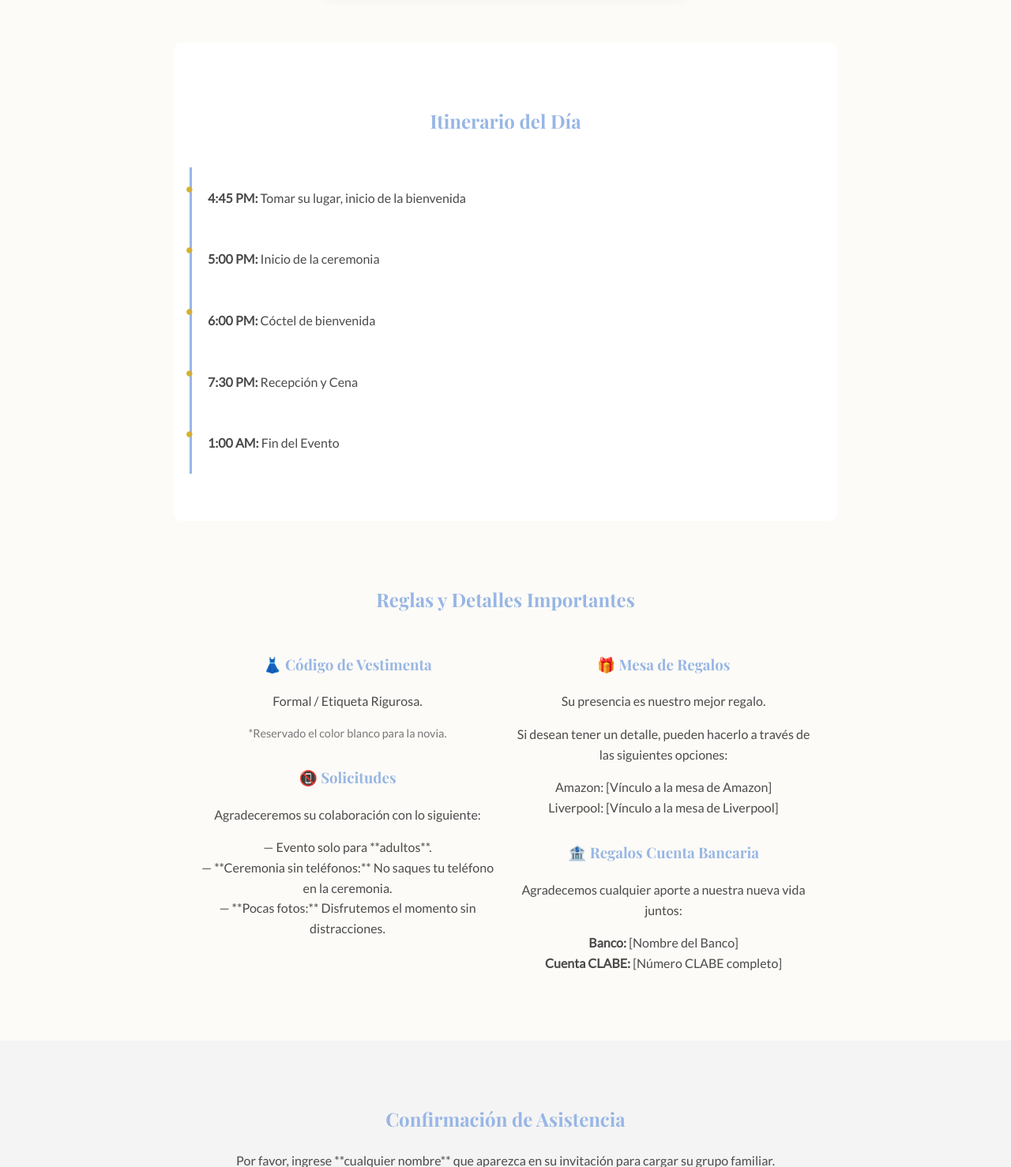
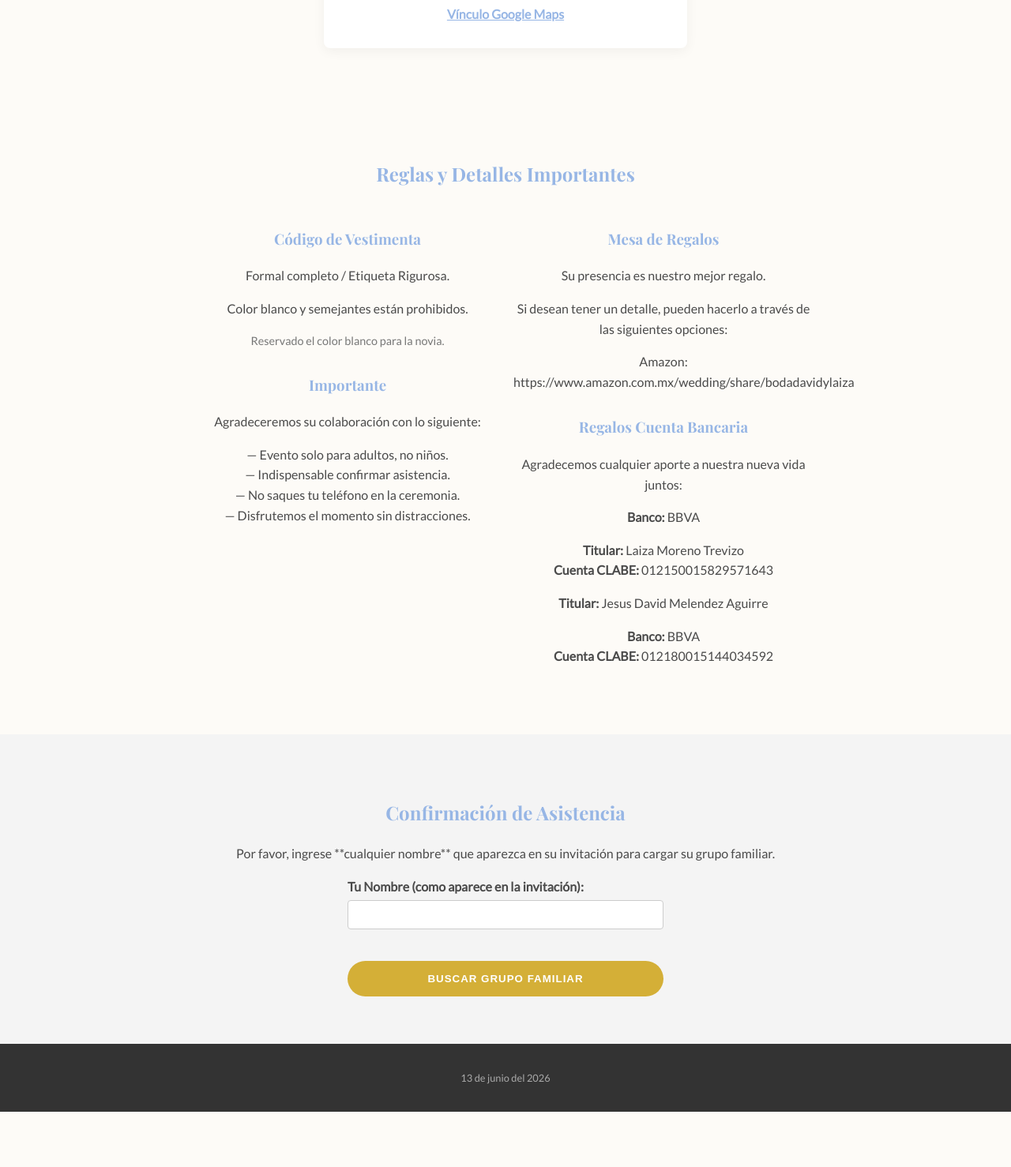
Before and after one commit to laizaydavidboda/invitacion-boda-flask, a Flask app: page / in a window 1280 px wide. Shown: the part 1769-3247 px from the top of the page at 79% size. After the commit the page ends 3177 px from the top, so only its background shows below. Run offline with Flask 3, Linux system fonts and the light colour scheme; some web fonts are replaced.

Commit message:
Update index.html datoas

```diff
--- a/templates/index.html
+++ b/templates/index.html
@@ -221,40 +221,20 @@
     <!-- SECCIÓN 2: DETALLES Y UBICACIÓN (Un solo lugar) -->
     <div class="container">
         <h2>La Celebración</h2>
-        <p>Toda la celebración se llevará a cabo en el mismo lugar. Les pedimos llegar a tiempo para iniciar la ceremonia.</p>
+        <p>La totalidad de nuestro evento será en La Cayetana finca para eventos
+Chihuahua - Ojinaga 3006, 31313 Chihuahua, Chih. </p>
 
         <div class="details-grid">
             <!-- TARJETA ÚNICA DE UBICACIÓN Y MAPA -->
             <div class="card">
-                <h3>📍 Ceremonia y Recepción</h3>
-                <p><strong>Hora de Inicio:</strong> 5:00 PM</p>
+                <h3>Ceremonia y Recepción</h3>
+                <p><strong>Boda religiosa:</strong> 7:00 PM</p>
+                <p><strong>Recepción:</strong> 8:00 PM - 1:00 AM</p>
                 <p>La Cayetana, Chihuahua.</p>
                 <!-- MAPA CENTRADO -->
                 <iframe src="https://www.google.com/maps/embed?pb=!1m14!1m8!1m3!1d112047.4687385654!2d-106.1661549!3d28.6452413!3m2!1i1024!2i768!4f13.1!3m3!1m2!1s0x86ea4552b4630eff%3A0x20322dcd08985b8c!2sLa%20Cayetana%20Finca%20para%20Eventos!5e0!3m2!1ses-419!2smx!4v1764313267525!5m2!1ses-419!2smx" width="400" height="300" style="border:0;" allowfullscreen="" loading="lazy" referrerpolicy="no-referrer-when-downgrade"></iframe>
                 <br>
                 <a href="https://goo.gl/maps/tulink-lugar" target="_blank" style="color: var(--primary-color); font-weight:bold;">Vínculo Google Maps</a>
-            </div>
-        </div>
-    </div>
-
-    <!-- SECCIÓN 3: ITINERARIO (Agenda detallada) -->
-    <div class="container" style="background-color: white; border-radius: 10px; margin-top: 0;">
-        <h2>Itinerario del Día</h2>
-        <div class="timeline">
-            <div class="timeline-event">
-                <p><strong>4:45 PM:</strong> Tomar su lugar, inicio de la bienvenida</p>
-            </div>
-             <div class="timeline-event">
-                <p><strong>5:00 PM:</strong> Inicio de la ceremonia</p>
-            </div>
-            <div class="timeline-event">
-                <p><strong>6:00 PM:</strong> Cóctel de bienvenida</p>
-            </div>
-            <div class="timeline-event">
-                <p><strong>7:30 PM:</strong> Recepción y Cena</p>
-            </div>
-            <div class="timeline-event">
-                <p><strong>1:00 AM:</strong> Fin del Evento</p>
             </div>
         </div>
     </div>
@@ -266,32 +246,37 @@
         <div style="display: flex; justify-content: space-around; flex-wrap: wrap;">
 
             <div style="flex: 1; min-width: 250px; padding: 10px;">
-                <h3>👗 Código de Vestimenta</h3>
-                <p>Formal / Etiqueta Rigurosa.</p>
-                <p style="font-size: 0.9rem; color: #777;">*Reservado el color blanco para la novia.</p>
+                <h3>Código de Vestimenta</h3>
+                <p>Formal completo / Etiqueta Rigurosa.</p>
+                 <p>Color blanco y semejantes están prohibidos.</p>
+                <p style="font-size: 0.9rem; color: #777;">Reservado el color blanco para la novia.</p>
 
-                <h3 style="margin-top: 30px;">📵 Solicitudes</h3>
+                <h3 style="margin-top: 30px;"> Importante</h3>
                 <p>Agradeceremos su colaboración con lo siguiente:</p>
                 <ul style="list-style: none; padding: 0; text-align: center;">
-                    <li>— Evento solo para **adultos**.</li>
-                    <li>— **Ceremonia sin teléfonos:** No saques tu teléfono en la ceremonia.</li>
-                    <li>— **Pocas fotos:** Disfrutemos el momento sin distracciones.</li>
+                    <li>— Evento solo para adultos, no niños.</li>
+                    <li>— Indispensable confirmar asistencia.</li>
+                    <li>— No saques tu teléfono en la ceremonia.</li>
+                    <li>— Disfrutemos el momento sin distracciones.</li>
                 </ul>
             </div>
 
             <div style="flex: 1; min-width: 250px; padding: 10px;">
-                <h3>🎁 Mesa de Regalos</h3>
+                <h3>Mesa de Regalos</h3>
                 <p>Su presencia es nuestro mejor regalo.</p>
                 <p>Si desean tener un detalle, pueden hacerlo a través de las siguientes opciones:</p>
                 <ul style="list-style: none; padding: 0; text-align: center;">
-                    <li>Amazon: [Vínculo a la mesa de Amazon]</li>
-                    <li>Liverpool: [Vínculo a la mesa de Liverpool]</li>
+                    <li>Amazon: https://www.amazon.com.mx/wedding/share/bodadavidylaiza </li>
                 </ul>
 
-                <h3 style="margin-top: 30px;">🏦 Regalos Cuenta Bancaria</h3>
+                <h3 style="margin-top: 30px;">Regalos Cuenta Bancaria</h3>
                 <p>Agradecemos cualquier aporte a nuestra nueva vida juntos:</p>
-                <p><strong>Banco:</strong> [Nombre del Banco]<br>
-                <strong>Cuenta CLABE:</strong> [Número CLABE completo]</p>
+                <p><strong>Banco:</strong> BBVA<br>
+                 <p><strong>Titular:</strong> Laiza Moreno Trevizo<br>
+                <strong>Cuenta CLABE:</strong> 012150015829571643 </p>
+                 <p><strong>Titular:</strong> Jesus David Melendez Aguirre<br>
+                  <p><strong>Banco:</strong> BBVA<br>
+                <strong>Cuenta CLABE:</strong> 012180015144034592 </p>
             </div>
         </div>
     </div>
```
